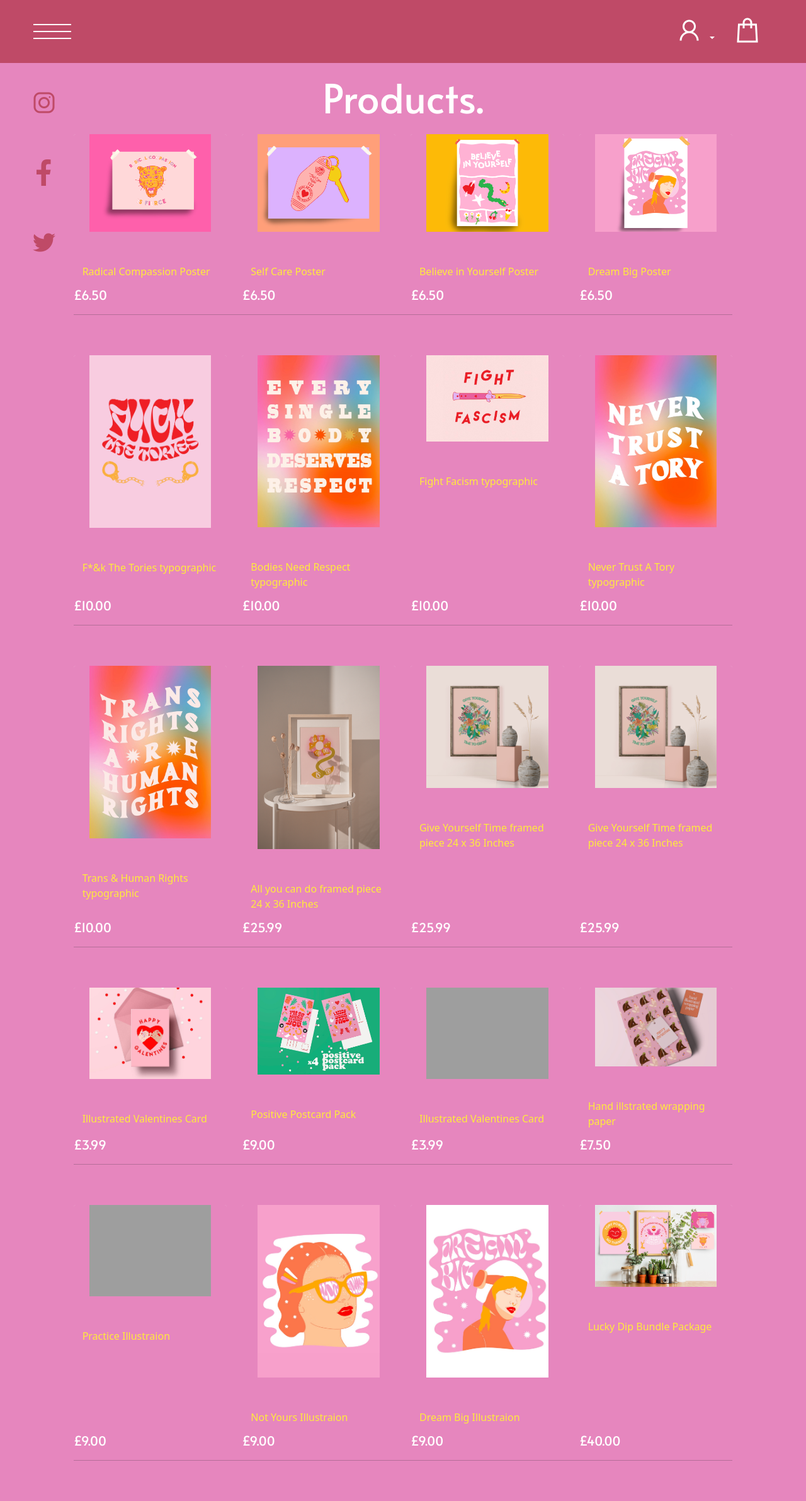
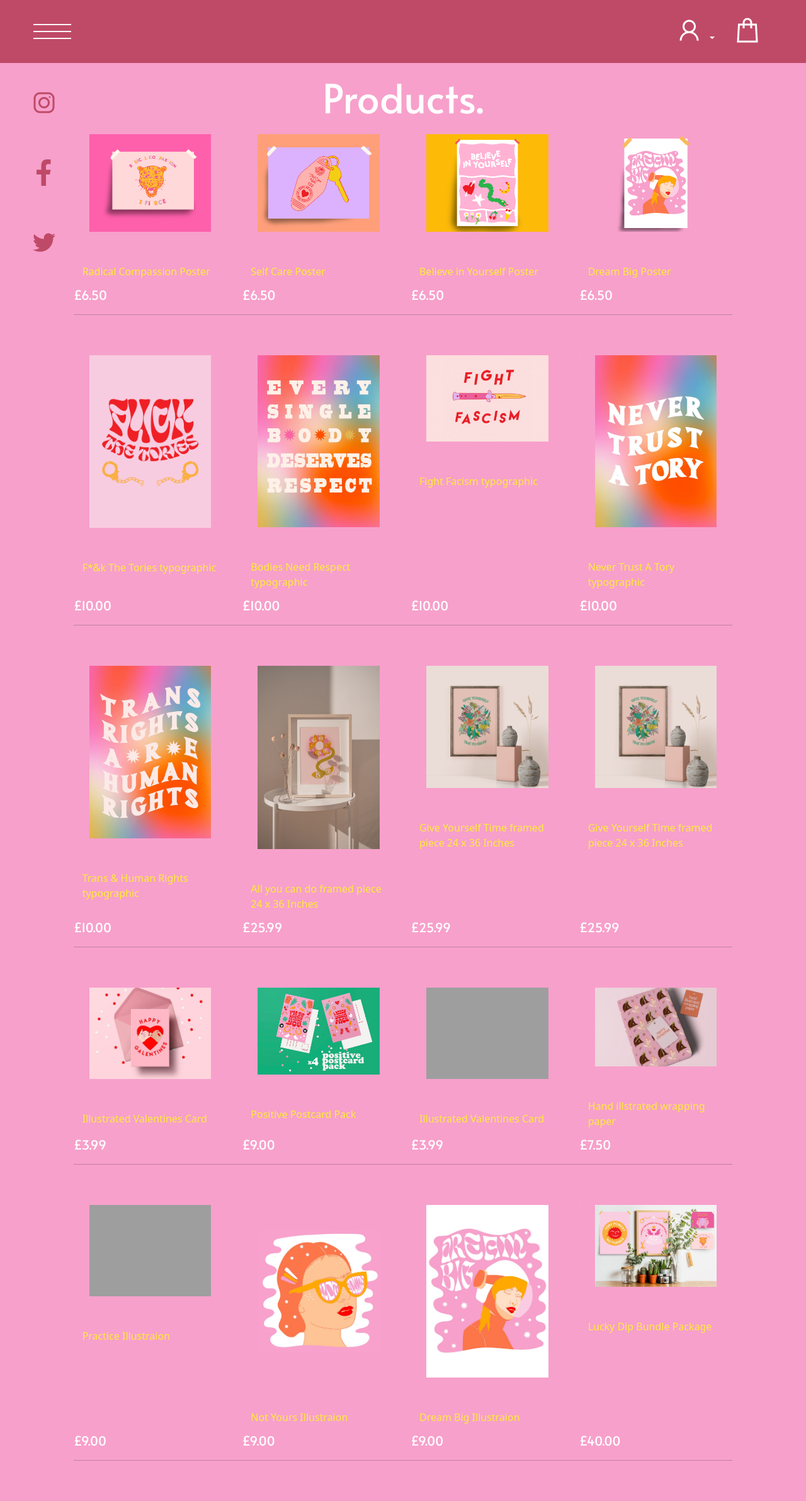
Before and after one commit to Code-Institute-Submissions/ConnorGray97-robyn_janine_v1_FebEndResub, a Django app: page /products/ in a window 1280 px wide. Shown: the whole page at 63% size. Run offline with Django 3.2, Linux system fonts and the light colour scheme; data comes from the database, SQL or seed files in the repository; grey boxes are pictures that could not be loaded.

```diff
--- a/home/templates/home/index.html
+++ b/home/templates/home/index.html
@@ -11,7 +11,7 @@
 <div id="landing-img">
 </div> -->
 <div id="home-hero"></div>
-    <div class="row names">
+    <div class="names">
         <p class="name"> &nbsp; Robyn <br> Janine</p>
     </div>
 
--- a/static/css/base.css
+++ b/static/css/base.css
@@ -1,10 +1,10 @@
 html {
-    background-color: rgb(230, 134, 190);
+    background-color: #f7a0cb;
     z-index: -2;
 }
 
 body {
-  background-color: rgb(230, 134, 190);
+  background-color: #f7a0cb;
 }
 
 
@@ -186,13 +186,14 @@ body {
   /* Media Queries  ------------------*/
 
   /* Home Page  ------------------*/
+  #home-hero {
+    background: url(/media/robyn-hero.png) no-repeat center;
+    height: 65vh;
+    width: 43vw;
+    background-size: contain;
+    margin-left: 21px;
+}
 
-#home-hero {
-  background: url('/media/layout_one.jpg') no-repeat center;
-  background-size: cover;
-  height: 800px;
-
-}
 
 .page-height {
   height: 200vh;
@@ -284,7 +285,7 @@ h2 {
 /* Products */
 
 .card-body {
-  background-color: rgb(230, 134, 190);
+  background-color: #f7a0cb;
 }
 
 .card-body span {
@@ -300,7 +301,7 @@ h2 {
 }
 
 .card-img, .card-img-top {
-  background: rgb(230, 134, 190);
+  background: #f7a0cb;
   padding: 0 25px 25px 25px;
 }
 
@@ -314,7 +315,7 @@ h1, h1 {
 .lead {
   font-size: 1.25rem;
   font-weight: 300;
-  background: rgb(230, 134, 190);
+  background: #f7a0cb;
   font-family: 'Alata', serif;
 }
 
--- a/templates/base.html
+++ b/templates/base.html
@@ -80,8 +80,8 @@
     {% endblock %}
 
     {% block content %}
+    {% endblock %}
 
-    {% endblock %}
 
     {% block postloadjs %}
     <script>
```
Also changed, not shown: media/robyn-hero.png.
